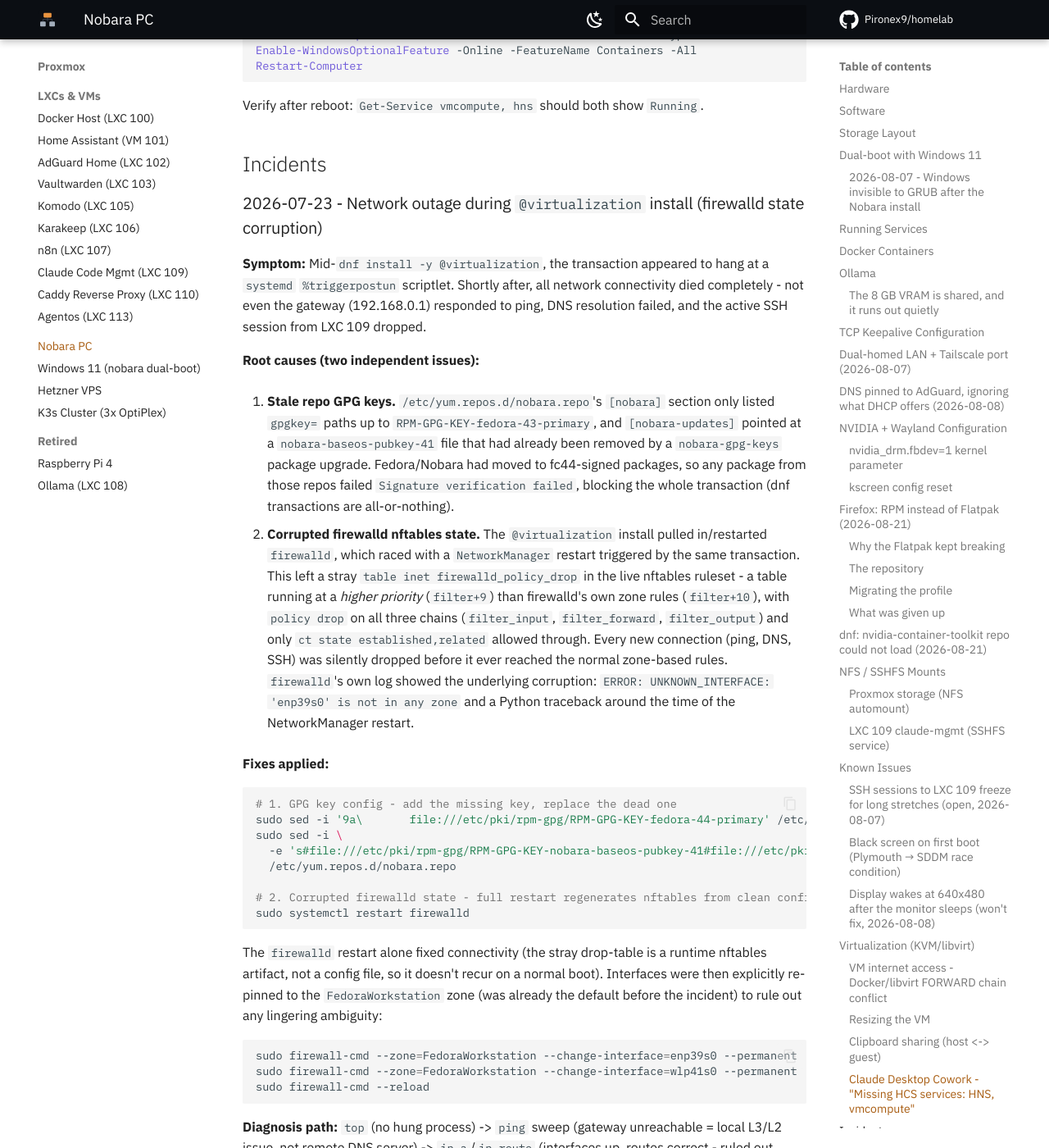
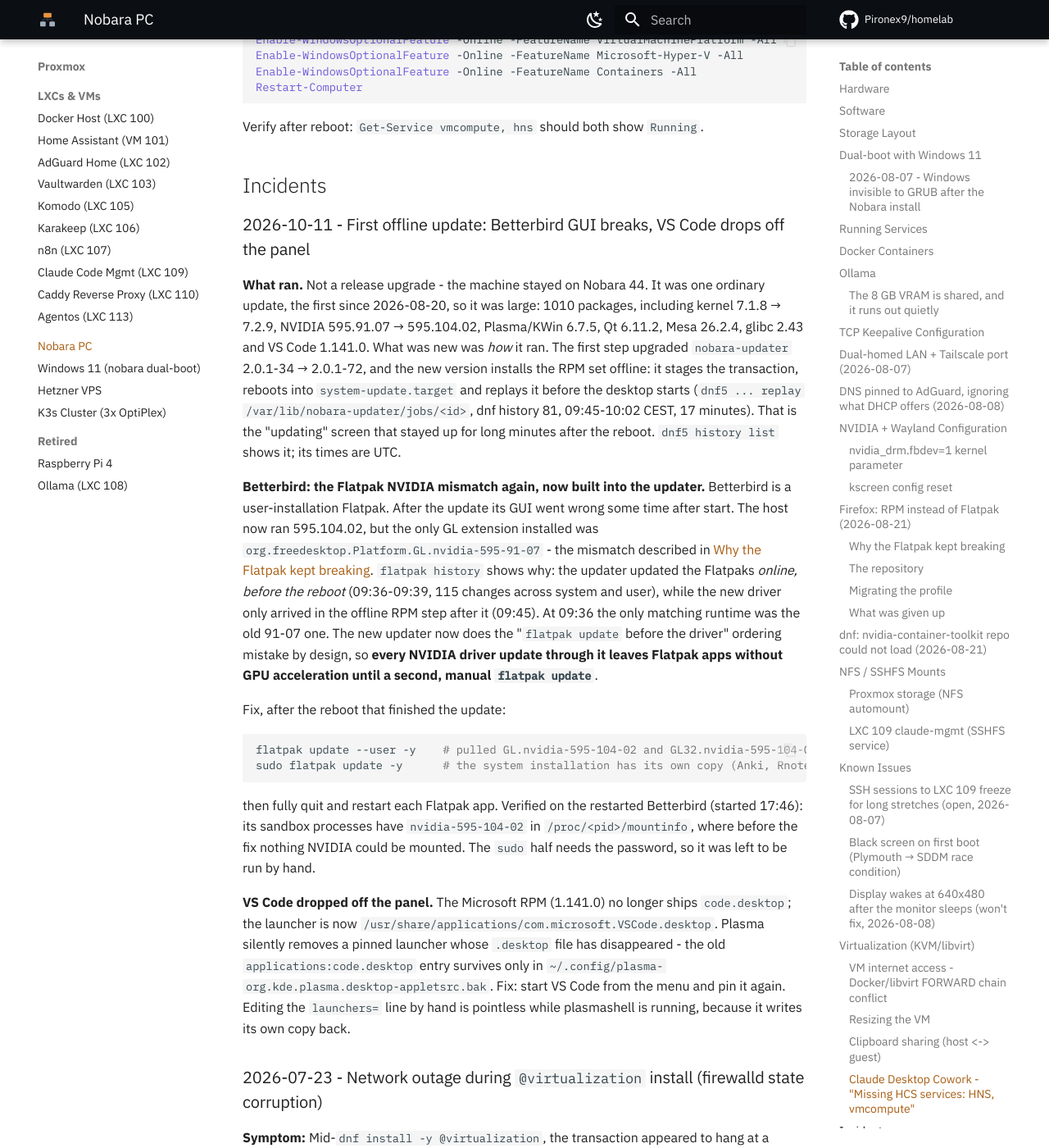
Before and after one commit to Pironex9/homelab, an MkDocs documentation site: the page built from docs/hosts/nobara.md, in a window 1280 px wide and 1400 px high, scrolled down 17238 px. Shown: the whole window at 82% size. Built offline with MkDocs 1.6.1 and Material for MkDocs 9.7.7, drawn with Linux system fonts in a browser that asks for light colours; comment, search, counter and statistics services are not loaded; some of the changed text lies outside the part shown.

Commit message:
docs(nobara): the first offline update and the Flatpak driver mismatch it causes
nobara-updater 2.0.1-72 updates Flatpaks online before the reboot and
installs the NVIDIA driver offline after it, so the GL runtime it pulls
always matches the old driver. Betterbird lost GPU acceleration until a
manual flatpak update. Also records the VS Code 1.141 desktop file rename
that silently removed the pinned panel launcher.

````diff
--- a/docs/hosts/nobara.md
+++ b/docs/hosts/nobara.md
@@ -24,8 +24,8 @@
 | Property | Value |
 |----------|-------|
 | OS | Nobara Linux 44 (KDE Plasma Desktop Edition) |
-| Kernel | 7.1.8-201.nobara.fc44.x86_64 |
-| NVIDIA driver | 595.91.07 |
+| Kernel | 7.2.9-200.nobara.fc44.x86_64 (since 2026-10-11) |
+| NVIDIA driver | 595.104.02 (since 2026-10-11) |
 | Desktop | KDE Plasma / Wayland |
 
 Not always on. GPU inference node for the homelab.
@@ -279,7 +279,7 @@
 
 A Flatpak app does not use the host's NVIDIA userspace driver. It gets a containerised copy from a runtime extension named after the exact driver version - `org.freedesktop.Platform.GL.nvidia-595-91-07` for host driver 595.91.07. When the two do not match, Flatpak mounts **nothing** into `/usr/lib/x86_64-linux-gnu/GL/`, the app silently falls back to llvmpipe, and everything GPU-accelerated turns to jank. No error, no warning - just a dashboard that scrolls badly.
 
-This bit twice: 2026-05 (host 595.71.05 vs runtime 595.58.03) and 2026-08-20 (host 595.91.07 vs runtime 595-84).
+This bit twice: 2026-05 (host 595.71.05 vs runtime 595.58.03) and 2026-08-20 (host 595.91.07 vs runtime 595-84). A third time on 2026-10-11, to Betterbird, after the Firefox switch - and this time the updater itself caused the ordering trap below, see [the incident](#2026-10-11-first-offline-update-betterbird-gui-breaks-vs-code-drops-off-the-panel).
 
 Two traps made it hard to see:
 
@@ -581,6 +581,23 @@
 
 ## Incidents
 
+### 2026-10-11 - First offline update: Betterbird GUI breaks, VS Code drops off the panel
+
+**What ran.** Not a release upgrade - the machine stayed on Nobara 44. It was one ordinary update, the first since 2026-08-20, so it was large: 1010 packages, including kernel 7.1.8 → 7.2.9, NVIDIA 595.91.07 → 595.104.02, Plasma/KWin 6.7.5, Qt 6.11.2, Mesa 26.2.4, glibc 2.43 and VS Code 1.141.0. What was new was *how* it ran. The first step upgraded `nobara-updater` 2.0.1-34 → 2.0.1-72, and the new version installs the RPM set offline: it stages the transaction, reboots into `system-update.target` and replays it before the desktop starts (`dnf5 ... replay /var/lib/nobara-updater/jobs/<id>`, dnf history 81, 09:45-10:02 CEST, 17 minutes). That is the "updating" screen that stayed up for long minutes after the reboot. `dnf5 history list` shows it; its times are UTC.
+
+**Betterbird: the Flatpak NVIDIA mismatch again, now built into the updater.** Betterbird is a user-installation Flatpak. After the update its GUI went wrong some time after start. The host now ran 595.104.02, but the only GL extension installed was `org.freedesktop.Platform.GL.nvidia-595-91-07` - the mismatch described in [Why the Flatpak kept breaking](#why-the-flatpak-kept-breaking). `flatpak history` shows why: the updater updated the Flatpaks *online, before the reboot* (09:36-09:39, 115 changes across system and user), while the new driver only arrived in the offline RPM step after it (09:45). At 09:36 the only matching runtime was the old 91-07 one. The new updater now does the "`flatpak update` before the driver" ordering mistake by design, so **every NVIDIA driver update through it leaves Flatpak apps without GPU acceleration until a second, manual `flatpak update`**.
+
+Fix, after the reboot that finished the update:
+
+```bash
+flatpak update --user -y    # pulled GL.nvidia-595-104-02 and GL32.nvidia-595-104-02 from flathub
+sudo flatpak update -y      # the system installation has its own copy (Anki, Rnote, PrismLauncher, Telegram)
+```
+
+then fully quit and restart each Flatpak app. Verified on the restarted Betterbird (started 17:46): its sandbox processes have `nvidia-595-104-02` in `/proc/<pid>/mountinfo`, where before the fix nothing NVIDIA could be mounted. The `sudo` half needs the password, so it was left to be run by hand.
+
+**VS Code dropped off the panel.** The Microsoft RPM (1.141.0) no longer ships `code.desktop`; the launcher is now `/usr/share/applications/com.microsoft.VSCode.desktop`. Plasma silently removes a pinned launcher whose `.desktop` file has disappeared - the old `applications:code.desktop` entry survives only in `~/.config/plasma-org.kde.plasma.desktop-appletsrc.bak`. Fix: start VS Code from the menu and pin it again. Editing the `launchers=` line by hand is pointless while plasmashell is running, because it writes its own copy back.
+
 ### 2026-07-23 - Network outage during `@virtualization` install (firewalld state corruption)
 
 **Symptom:** Mid-`dnf install -y @virtualization`, the transaction appeared to hang at a `systemd` `%triggerpostun` scriptlet. Shortly after, all network connectivity died completely - not even the gateway (192.168.0.1) responded to ping, DNS resolution failed, and the active SSH session from LXC 109 dropped.
````
